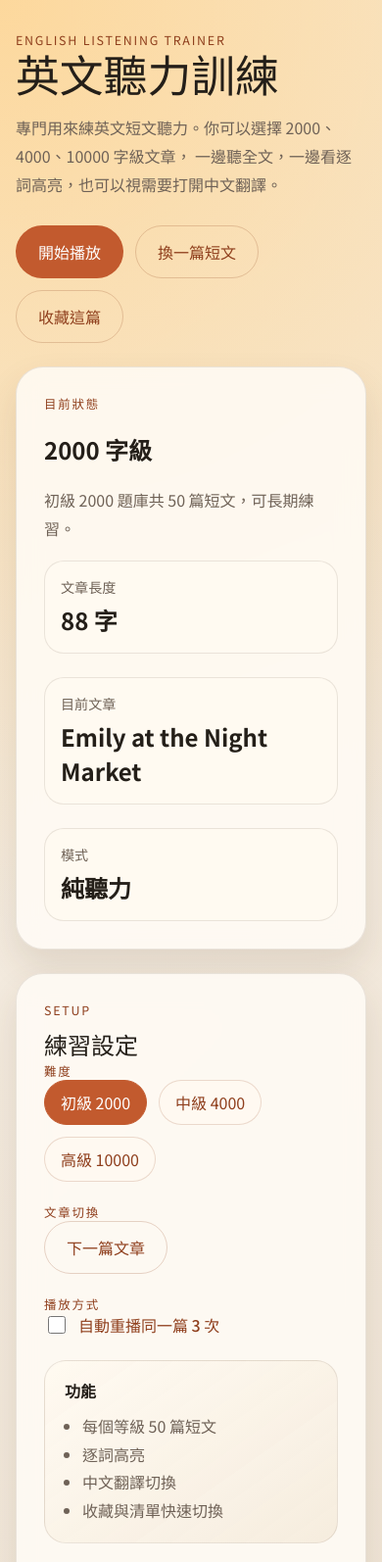
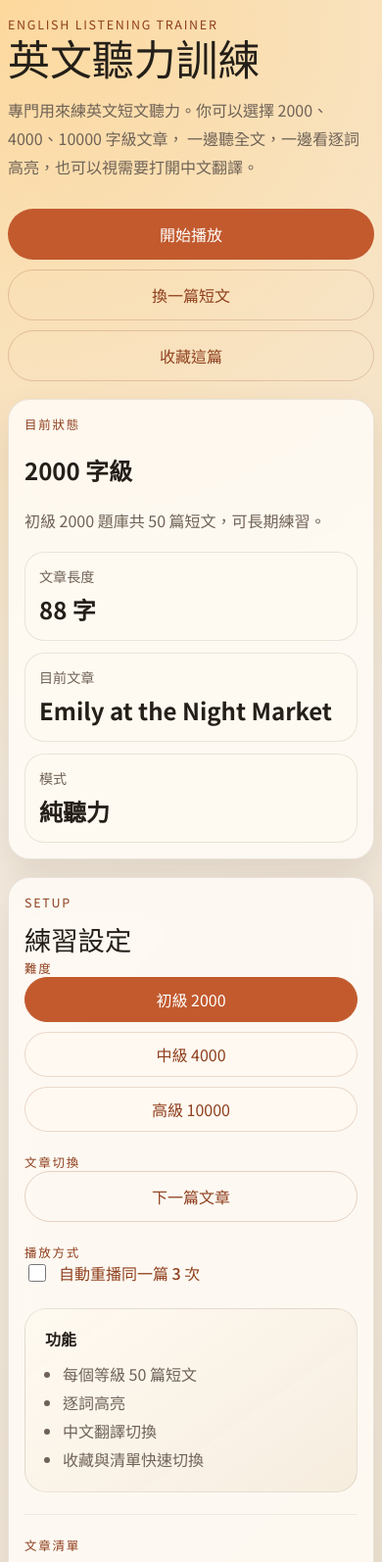
Before and after one commit to a590116a/english-listening-trainer, a plain HTML site: page index.html in a window 390 px wide. Shown: the top 1594 px of the page at 98% size. Drawn offline with Linux system fonts and the light colour scheme.

Commit message:
Improve mobile reading layout

```diff
--- a/style.css
+++ b/style.css
@@ -16,6 +16,7 @@
 body {
   margin: 0;
   min-height: 100vh;
+  overflow-x: hidden;
   color: var(--text);
   font-family: "Noto Sans TC", sans-serif;
   background:
@@ -189,6 +190,9 @@ body {
   color: var(--text);
   line-height: 2;
   font-size: 1rem;
+  width: 100%;
+  max-width: 100%;
+  overflow-wrap: break-word;
 }
 .translation-toggle { margin-top: 16px; }
 .translation-text {
@@ -227,4 +231,94 @@ body {
 @media (max-width: 920px) {
   .hero, .layout, .stats-grid { grid-template-columns: 1fr; }
   .practice-head, .feedback-box, .list-panel-head { flex-direction: column; align-items: stretch; }
+  .layout { gap: 18px; }
+  .panel, .hero-card { padding: 22px; }
 }
+
+@media (max-width: 640px) {
+  .app-shell {
+    width: min(100% - 16px, 100%);
+    padding: 16px 0 28px;
+  }
+
+  .hero {
+    margin-bottom: 18px;
+    gap: 18px;
+  }
+
+  .panel, .hero-card, .question-card, .passage-box {
+    width: 100%;
+    min-width: 0;
+  }
+
+  .panel, .hero-card {
+    padding: 16px;
+    border-radius: 22px;
+  }
+
+  .question-card {
+    margin-top: 18px;
+    padding: 16px;
+    border-radius: 20px;
+  }
+
+  .passage-box,
+  .passage-text,
+  .translation-text {
+    padding-left: 14px;
+    padding-right: 14px;
+  }
+
+  .passage-text {
+    font-size: 1.06rem;
+    line-height: 1.9;
+  }
+
+  .hero h1 {
+    font-size: clamp(2.2rem, 11vw, 3.2rem);
+  }
+
+  .question-card h3,
+  .practice-head h2,
+  .section-title h2 {
+    font-size: clamp(1.35rem, 7vw, 2rem);
+  }
+
+  .stats-grid {
+    gap: 12px;
+  }
+
+  .stats-grid article {
+    padding: 14px;
+  }
+
+  .progress-box {
+    min-width: 0;
+  }
+
+  .article-list {
+    max-height: 220px;
+  }
+
+  .audio-actions,
+  .hero-actions,
+  .chip-row {
+    gap: 10px;
+  }
+
+  .primary-btn,
+  .ghost-btn,
+  .chip-btn {
+    width: 100%;
+    justify-content: center;
+  }
+
+  .primary-btn,
+  .ghost-btn {
+    padding: 13px 18px;
+  }
+
+  .word-token {
+    padding: 0 0.04em;
+  }
+}
```
